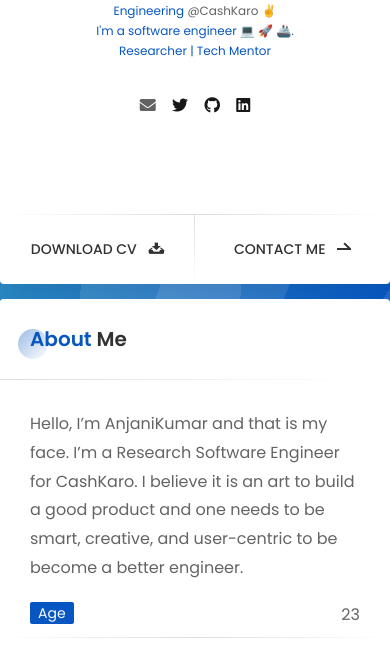
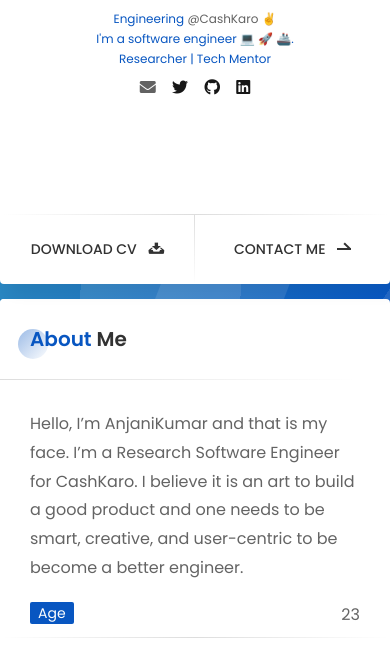
Before and after one commit to anjkt/anjkt.com, a PHP site: page / in a window 390 px wide. Shown: the part 518-1163 px from the top of the page. Run offline with PHP 8.4, Linux system fonts and the light colour scheme; some libraries are stand-ins or nearby versions; some web fonts are replaced.

Commit message:
Changed CSS

```diff
--- a/css/new-skin/new-skin.css
+++ b/css/new-skin/new-skin.css
@@ -768,7 +768,7 @@ input[type="file"] {
 }
 
 .card-started .profile.no-photo .title {
-  margin-top: 240px;
+  margin-top: 180px;
 }
 
 .card-started .profile .slide {
@@ -821,8 +821,8 @@ input[type="file"] {
 
 .card-started .profile .social {
   position: relative;
-  margin: 16px 0 0 0;
-  bottom: -55px;
+  margin: 0px 0 0 0;
+  bottom: -45px;
 }
 
 /*
@@ -887,7 +887,7 @@ input[type="file"] {
     height: 600px;
   }
   .card-started .profile.no-photo .slide {
-    height: 55%;
+    height: 57%;
   }
   .card-started .profile.no-photo .title {
     margin-top: 200px;
```
